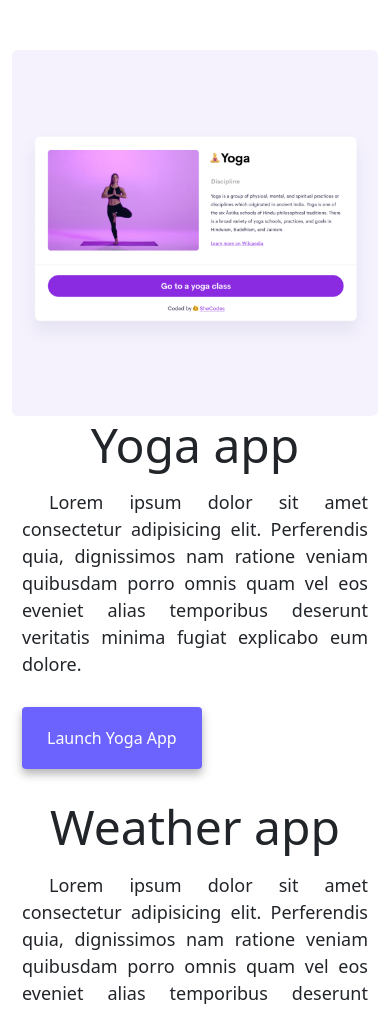
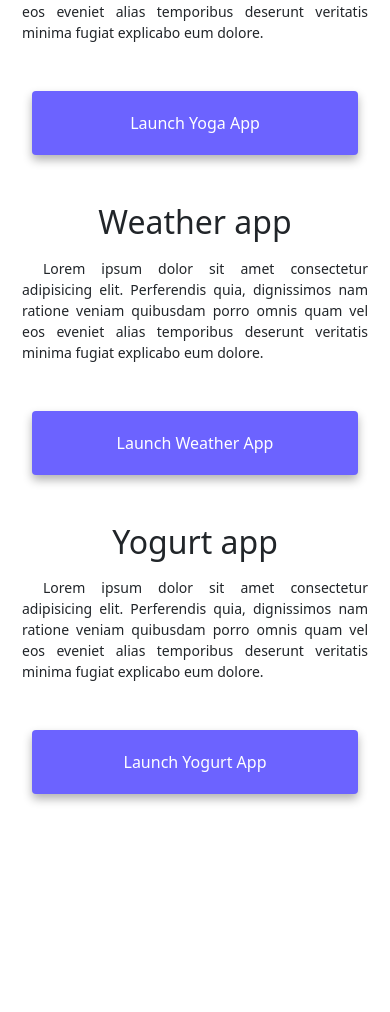
Before and after one commit to Julia-swift/resume, a plain HTML site: page index.html in a window 390 px wide. Shown: the part 615-1627 px from the top of the page. After the commit the page ends 1489 px from the top, so only its background shows below. Drawn offline with nearby package versions, Linux system fonts and the light colour scheme.

Commit message:
@media added

```diff
--- a/index.html
+++ b/index.html
@@ -25,7 +25,9 @@
   <body>
     <nav class="navbar navbar-expand-lg bg-light fixed-top">
       <div class="container">
-        <a class="navbar-brand" href="/index.html" title="Yuliya Stryzhova">Yuliya Stryzhova</a>
+        <a class="navbar-brand" href="/index.html" title="Yuliya Stryzhova"
+          >Yuliya Stryzhova</a
+        >
         <button
           class="navbar-toggler"
           type="button"
@@ -97,7 +99,7 @@
         <div class="col-md-6">
           <img
             src="/images/yoga.png"
-            class="img-fluid rounded"
+            class="img-fluid rounded d-none d-sm-block"
             alt="yoga project"
           />
         </div>
@@ -110,7 +112,9 @@
             explicabo eum dolore.
           </p>
           <div class="mt-5">
-            <a href="#" class="primary-link" title="yoga project">Launch Yoga App</a>
+            <a href="#" class="primary-link project-link" title="yoga project"
+              >Launch Yoga App</a
+            >
           </div>
         </div>
       </div>
@@ -124,13 +128,15 @@
             explicabo eum dolore.
           </p>
           <div class="mt-5">
-            <a href="#" class="primary-link" title="weather project">Launch Weather App</a>
+            <a href="#" class="primary-link project-link" title="weather project"
+              >Launch Weather App</a
+            >
           </div>
         </div>
         <div class="col-md-6">
           <img
             src="/images/weather.png"
-            class="img-fluid rounded"
+            class="img-fluid rounded d-none d-sm-block"
             alt="weather project"
           />
         </div>
@@ -139,7 +145,7 @@
         <div class="col-md-6">
           <img
             src="/images/yogurt.png"
-            class="img-fluid rounded"
+            class="img-fluid rounded d-none d-sm-block"
             alt="yogurt project"
           />
         </div>
@@ -152,7 +158,9 @@
             explicabo eum dolore.
           </p>
           <div class="mt-5">
-            <a href="#" class="primary-link" title="yogurt project">Launch Yogurt App</a>
+            <a href="#" class="primary-link project-link" title="yogurt project"
+              >Launch Yogurt App</a
+            >
           </div>
         </div>
       </div>
--- a/style.css
+++ b/style.css
@@ -6,8 +6,8 @@
 
 body {
   margin-top: 100px;
+  margin-bottom: 80px;
   max-width: auto;
-  margin-bottom: 80px;
 }
 
 h1,
@@ -59,6 +59,9 @@ p {
   color: white;
   margin-left: 10px;
 }
+.primary-link:hover {
+  color: white;
+}
 
 .secondary-link {
   border-radius: 4px;
@@ -101,3 +104,21 @@ p {
 #contact {
   margin-top: 40px;
 }
+
+@media (max-width: 576px) {
+  h1 {
+    font-size: 42px;
+    line-height: 1, 5;
+  }
+  h2 {
+    font-size: 32px;
+  }
+  .project-link {
+    display: block;
+    text-align: center;
+    margin: 0 20px;
+  }
+  p {
+    font-size: 14px;
+  }
+}
```
Also changed, not shown: about.html (+6 -4 lines).
